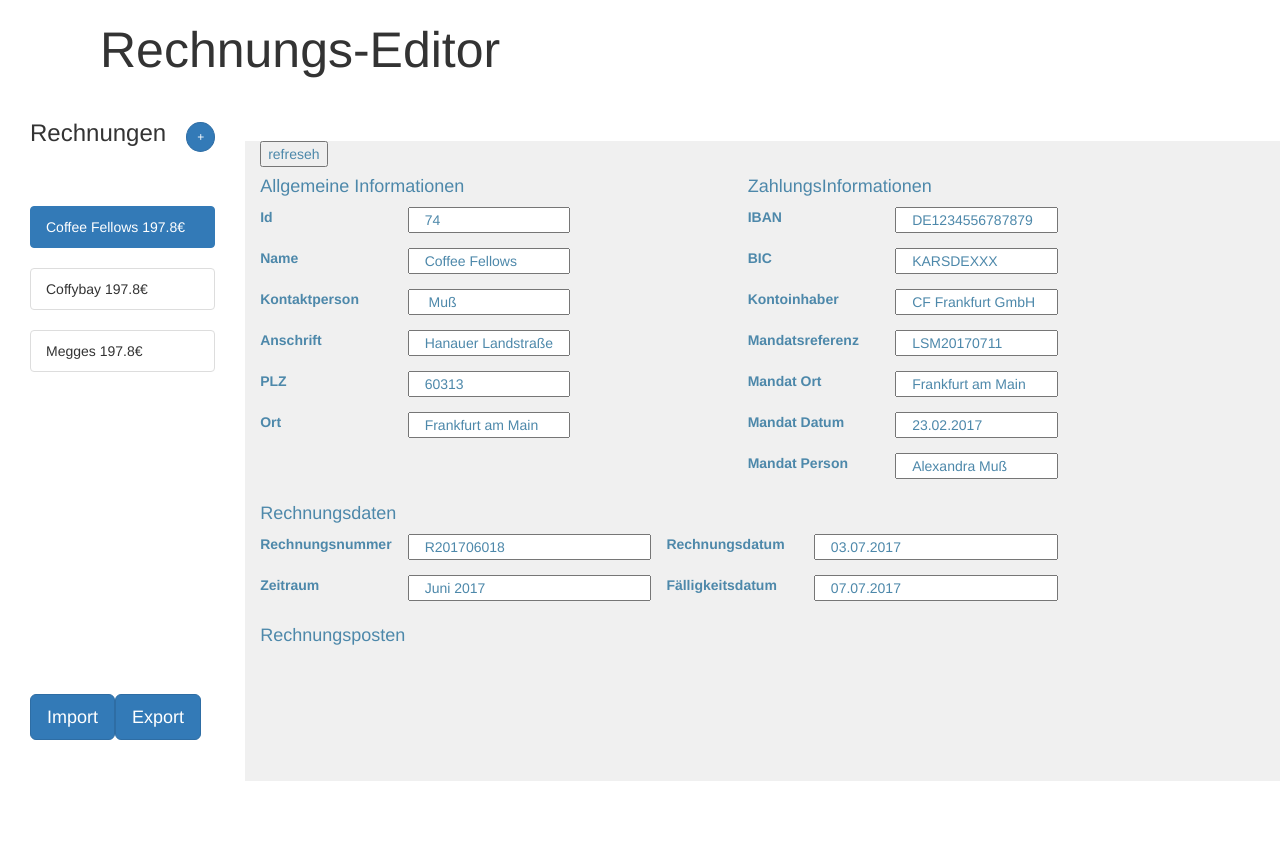
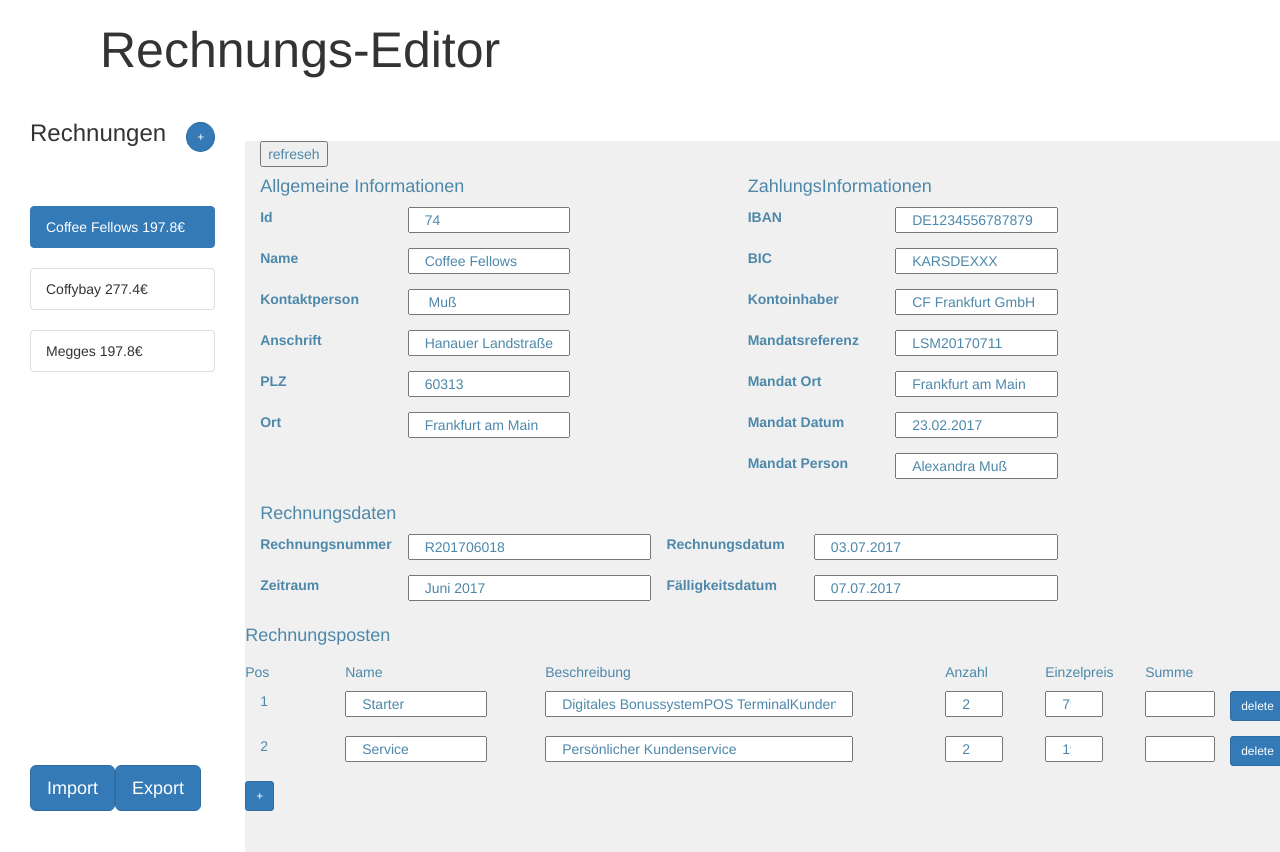
Before and after one commit to GregorHub/InvoiceEditor_assessment_task, an Angular app in the folder invoiceEditor/: page / in a window 1280 px wide. Shown: the top 852 px of the page. Before the commit the page ends 800 px from the top, so only its background shows below. Built offline with nearby package versions, Linux system fonts and the light colour scheme.

Commit message:
add and delete line elements

```diff
--- a/invoiceEditor/src/app/editor/editor.component.html
+++ b/invoiceEditor/src/app/editor/editor.component.html
@@ -6,6 +6,7 @@
 <div class="container">
 
 <button (click)="refresh()">refreseh</button>
+
 
 <form [formGroup]="myForm"  >
   <div class="row">
@@ -126,7 +127,45 @@
 
 
   <div class="row">
-        <div class="col-md-5 no-float "><h4>Rechnungsposten</h4></div>
+
+      <div class="row">
+          <div class="col-md-12 no-float "><h4>Rechnungsposten</h4></div></div>
+      <div class="row ">
+          <div class="col-md-1 no-float "><h5>Pos</h5></div>
+          <div class="col-md-2 no-float "><h5>Name</h5></div>
+          <div class="col-md-4 no-float "><h5>Beschreibung</h5></div>
+          <div class="col-md-1 no-float "><h5>Anzahl</h5></div>
+          <div class="col-md-1 no-float "><h5>Einzelpreis</h5></div>
+          <div class="col-md-1 no-float "><h5>Summe</h5></div>
+        </div>
+
+         <div formArrayName="items" *ngFor="let item of myForm.get('items').controls; index as i" class="form-group row">
+         <div [formGroupName]="i">
+          <div class=" col-md-1">
+             <span class=" col-md-1">{{i+1}}</span>
+            </div>
+            <div class="col-md-2 no-float">
+              <input class="col-md-10 no-float" formControlName="name">
+               </div>
+
+               <div class=" col-md-4 no-float">
+                <input class=" col-md-10 no-float" formControlName="description"  >
+                 </div>
+                 <div class=" col-md-1 no-float">
+                    <input class=" col-md-10 no-float" formControlName="quantity"   >
+                   </div>
+                   <div class=" col-md-1 no-float">
+                      <input class=" col-md-10 no-float"  formControlName="price_cents"  type="number" >
+                     </div>
+                     <div class=" col-md-1 no-float">
+                        <input class=" col-md-12 no-float" >
+                       </div>
+                      </div>
+                      <button class="btn btn-sm mt-2 btn-primary btnAdd" (click)="removeItem(i)" >delete</button>
+          </div>
+
+          <button class="btn btn-sm mt-2 btn-primary btnAdd" (click)="addItem()" >+</button>
+
 
       </div>
 
--- a/invoiceEditor/src/app/editor/editor.component.ts
+++ b/invoiceEditor/src/app/editor/editor.component.ts
@@ -1,9 +1,10 @@
 import { Component, OnInit, Input } from '@angular/core';
-import { FormGroup, FormControl, FormBuilder } from '@angular/forms';
+import { FormGroup, FormControl, FormBuilder, FormArray } from '@angular/forms';
 import { ReactiveFormsModule } from '@angular/forms';
 import { FormsModule } from '@angular/forms';
-import { BehaviorSubject, Observable } from 'rxjs';
-import { AppComponent } from '../app.component';
+import { BehaviorSubject, Observable, empty } from 'rxjs';
+import { AppComponent, Invoice } from '../app.component';
+
 @Component({
   selector: 'app-editor',
   templateUrl: './editor.component.html',
@@ -14,8 +15,7 @@
   myForm: FormGroup;
 
 
-
-
+  items:FormArray
 
 
 
@@ -31,17 +31,33 @@
   ngOnInit() {
 
     this.setFormValue()
-
+    this.onChanges()
     this.eventsSubscription = this.events.subscribe(() =>
     { this.currentSelectedInvoice=this.ac.currentSelectedInvoice
       this.refresh()
 
-      console.log(this.currentSelectedInvoice)
 
-  console.log("refreseh")
+      this.onChanges()
+    })
 
-    })
+
+   this.currentSelectedInvoice.line_items.forEach(element => {
+     this.createNewEmptyItem()
+   });
+
+
   }
+
+  onChanges(): void {
+    this.myForm.valueChanges.subscribe(val => {
+
+     console.log(val)
+
+
+    });
+  }
+
+
 
 setFormValue(){
 
@@ -63,12 +79,48 @@
     invoice_number: this.currentSelectedInvoice.invoice_number,
     invoice_period: this.currentSelectedInvoice.invoice_period	,
     invoice_date: 	this.currentSelectedInvoice.invoice_date,
-    invoice_due_date:this.currentSelectedInvoice.invoice_due_date
+    invoice_due_date:this.currentSelectedInvoice.invoice_due_date,
+    items:this.fb.array([])
+  })
+
+this.currentSelectedInvoice.line_items.forEach(element => {
+    var n = this.fb.group({
+      name: element.name,
+      description:element.description,
+      quantity: element.quantity,
+      price_cents:element.price_cents
+    })
+    this.items=this.myForm.get("items") as FormArray
+    this.items.push(n)
+});
+
+}
+
+createNewEmptyItem():FormGroup{
+  return this.fb.group({
+    name: "",
+    description:"",
+    quantity: "",
+    price_cents:""
+  })
+
+}
 
 
 
-  })
+addItem(){
+  this.items=this.myForm.get("items") as FormArray
+  this.items.push(this.createNewEmptyItem())
 }
+
+
+removeItem(i){
+  this.items=this.myForm.get("items") as FormArray
+  this.items.removeAt(i)
+}
+
+
+
 
 refresh(){
   this.currentSelectedInvoice=this.ac.currentSelectedInvoice
@@ -78,4 +130,9 @@
 }
 
 
+
+
+
+
+
 }
--- a/invoiceEditor/src/assets/raw_invoices.json
+++ b/invoiceEditor/src/assets/raw_invoices.json
@@ -62,6 +62,17 @@
         "description": "Persönlicher Kundenservice",
         "quantity": 2,
         "price_cents": 1990
+      }, {
+        "name": "ice",
+        "description": "Persönlicher Kundenservice",
+        "quantity": 2,
+        "price_cents": 1990
+      },
+      {
+        "name": "Ser",
+        "description": "Persönlicher Kundenservice",
+        "quantity": 2,
+        "price_cents": 1990
       }
     ]
   },
```
